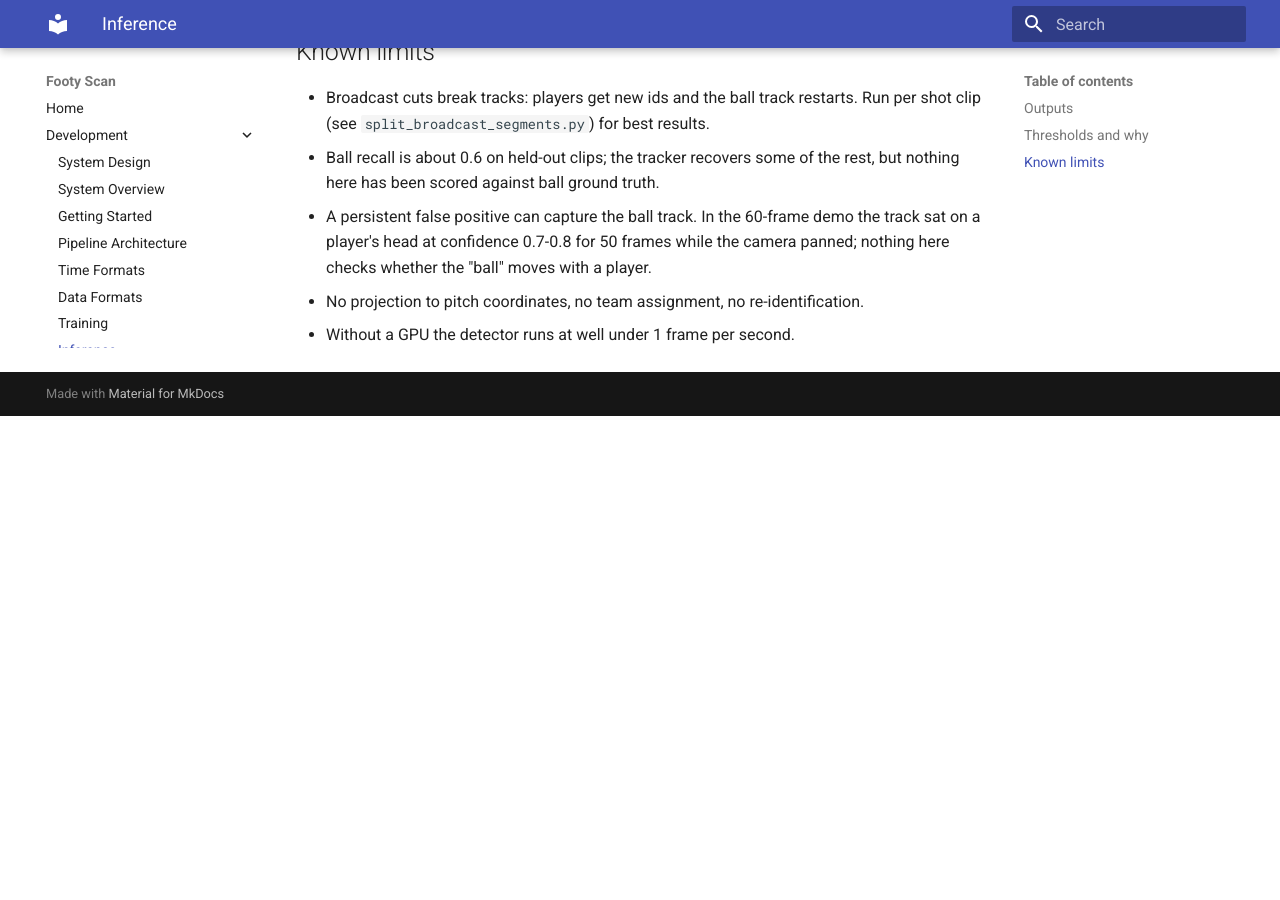
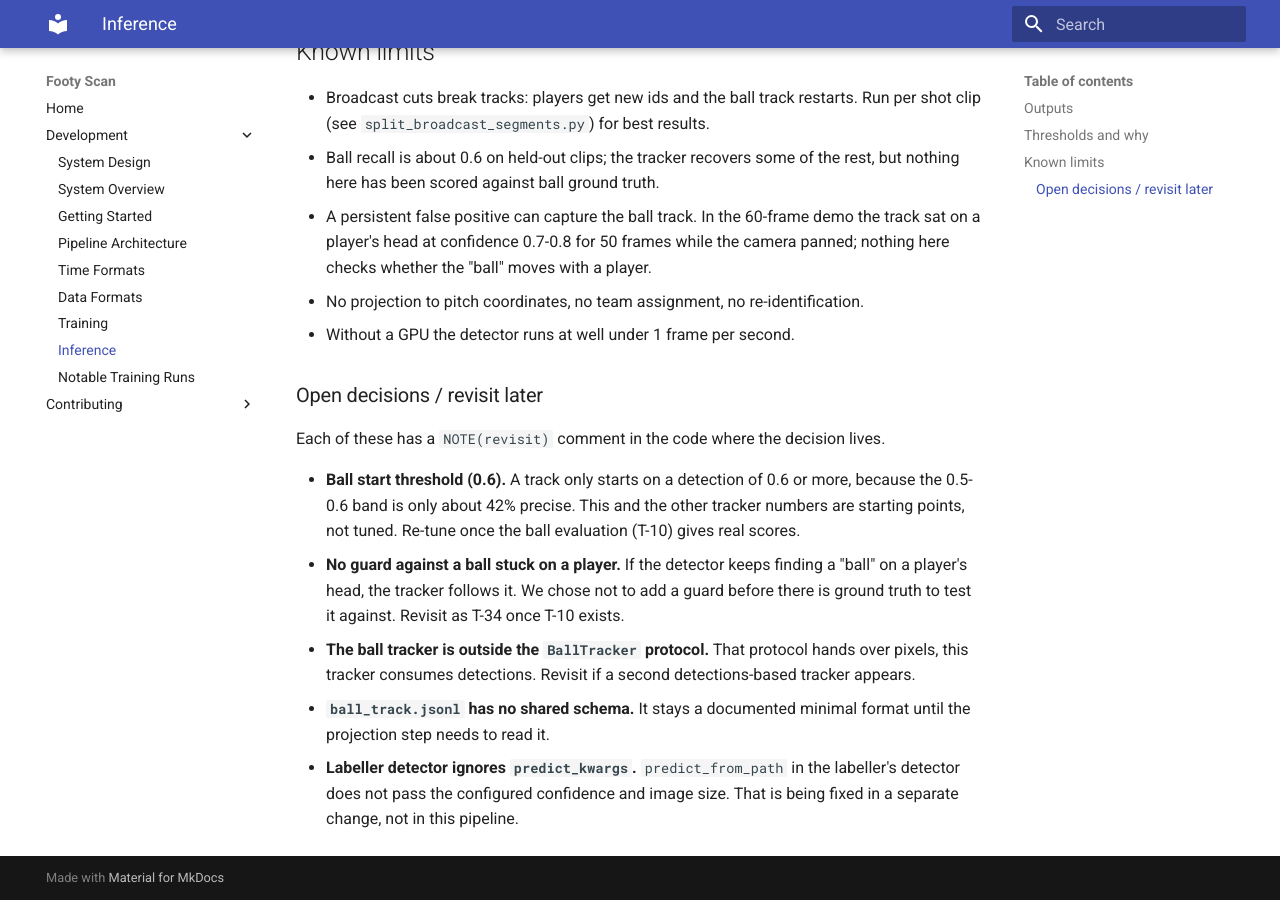
Before and after one commit to egroeg121/footy-track, an MkDocs documentation site: the page built from docs/inference.md, in a window 1280 px wide and 900 px high, scrolled down 1911 px. Built offline with MkDocs 1.6.1 and Material for MkDocs 9.7.7, drawn with Linux system fonts in a browser that asks for light colours; before the commit the page ends 2327 px from its top, so only the background shows below that.

Commit message:
docs: mark the open ball-tracker decisions with NOTE(revisit) and list them in inference.md
Co-Authored-By: Claude Sonnet 5.5 <noreply@anthropic.com>

```diff
--- a/docs/inference.md
+++ b/docs/inference.md
@@ -79,3 +79,24 @@ ground truth.
   camera panned; nothing here checks whether the "ball" moves with a player.
 - No projection to pitch coordinates, no team assignment, no re-identification.
 - Without a GPU the detector runs at well under 1 frame per second.
+
+### Open decisions / revisit later
+
+Each of these has a `NOTE(revisit)` comment in the code where the decision lives.
+
+- **Ball start threshold (0.6).** A track only starts on a detection of 0.6 or
+  more, because the 0.5-0.6 band is only about 42% precise. This and the other
+  tracker numbers are starting points, not tuned. Re-tune once the ball
+  evaluation (T-10) gives real scores.
+- **No guard against a ball stuck on a player.** If the detector keeps finding a
+  "ball" on a player's head, the tracker follows it. We chose not to add a guard
+  before there is ground truth to test it against. Revisit as T-34 once T-10
+  exists.
+- **The ball tracker is outside the `BallTracker` protocol.** That protocol hands
+  over pixels, this tracker consumes detections. Revisit if a second
+  detections-based tracker appears.
+- **`ball_track.jsonl` has no shared schema.** It stays a documented minimal
+  format until the projection step needs to read it.
+- **Labeller detector ignores `predict_kwargs`.** `predict_from_path` in the
+  labeller's detector does not pass the configured confidence and image size.
+  That is being fixed in a separate change, not in this pipeline.
```
Also changed, not shown: 3 other files.
